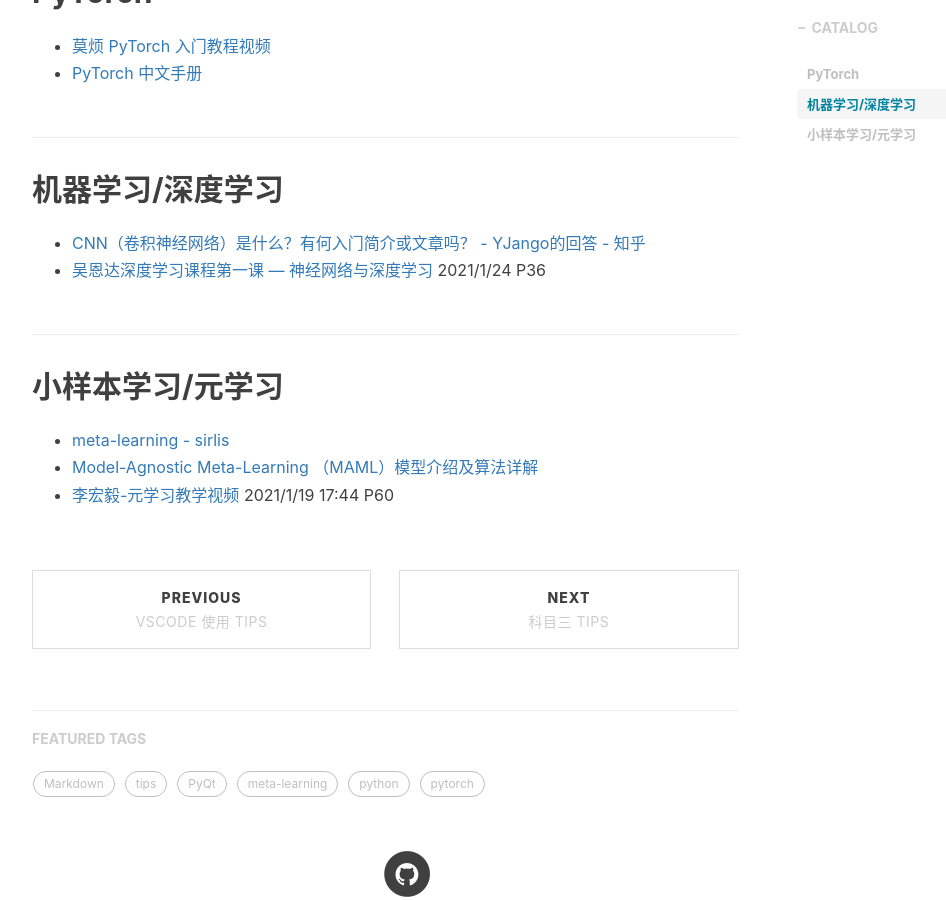
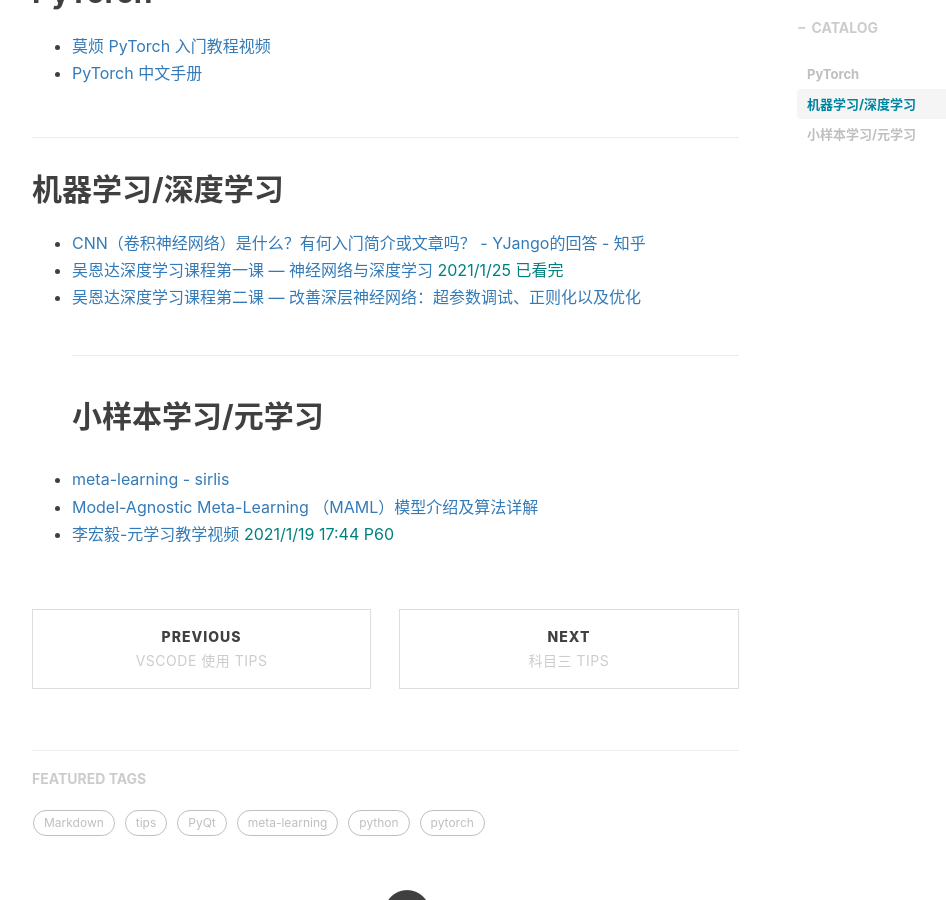
Before and after one commit to vegetarianfish/vegetarianfish.github.io, a Jekyll site: the page built from _posts/2021-1-17-毕业设计学习资料.md, in a window 1280 px wide and 900 px high, scrolled down 587 px. Shown: the whole window, without its empty margins (233-1179 px from the left). Built offline with Jekyll 4.4.1, drawn with Linux system fonts in a browser that asks for light colours; nearby versions of some CDN libraries; comment, search, counter and statistics services are not loaded.

Commit message:
Update 2021-1-17-毕业设计学习资料.md

```diff
--- a/_posts/2021-1-17-毕业设计学习资料.md
+++ b/_posts/2021-1-17-毕业设计学习资料.md
@@ -17,10 +17,10 @@
 
 ## 机器学习/深度学习
 - [CNN（卷积神经网络）是什么？有何入门简介或文章吗？ - YJango的回答 - 知乎](https://www.zhihu.com/question/52668301/answer/194998098)
-- [吴恩达深度学习课程第一课 — 神经网络与深度学习](https://www.bilibili.com/video/BV164411m79z?p=14) 2021/1/24 P36
-
+- [吴恩达深度学习课程第一课 — 神经网络与深度学习](https://www.bilibili.com/video/BV164411m79z?p=14) <font color=008080> 2021/1/25 已看完 </font>
+- [吴恩达深度学习课程第二课 — 改善深层神经网络：超参数调试、正则化以及优化](https://www.bilibili.com/video/av66524657?spm_id_from=333.788.b_636f6d6d656e74.19)
 ## 小样本学习/元学习
 
 - [meta-learning - sirlis](http://sirlis.cn/tags/metalearning/)
 - [Model-Agnostic Meta-Learning （MAML）模型介绍及算法详解](https://zhuanlan.zhihu.com/p/57864886)
-- [李宏毅-元学习教学视频](https://www.bilibili.com/video/BV15b411g7Wd?p=57) 2021/1/19 17:44 P60
+- [李宏毅-元学习教学视频](https://www.bilibili.com/video/BV15b411g7Wd?p=57) <font color=008080> 2021/1/19 17:44 P60 </font>
```
